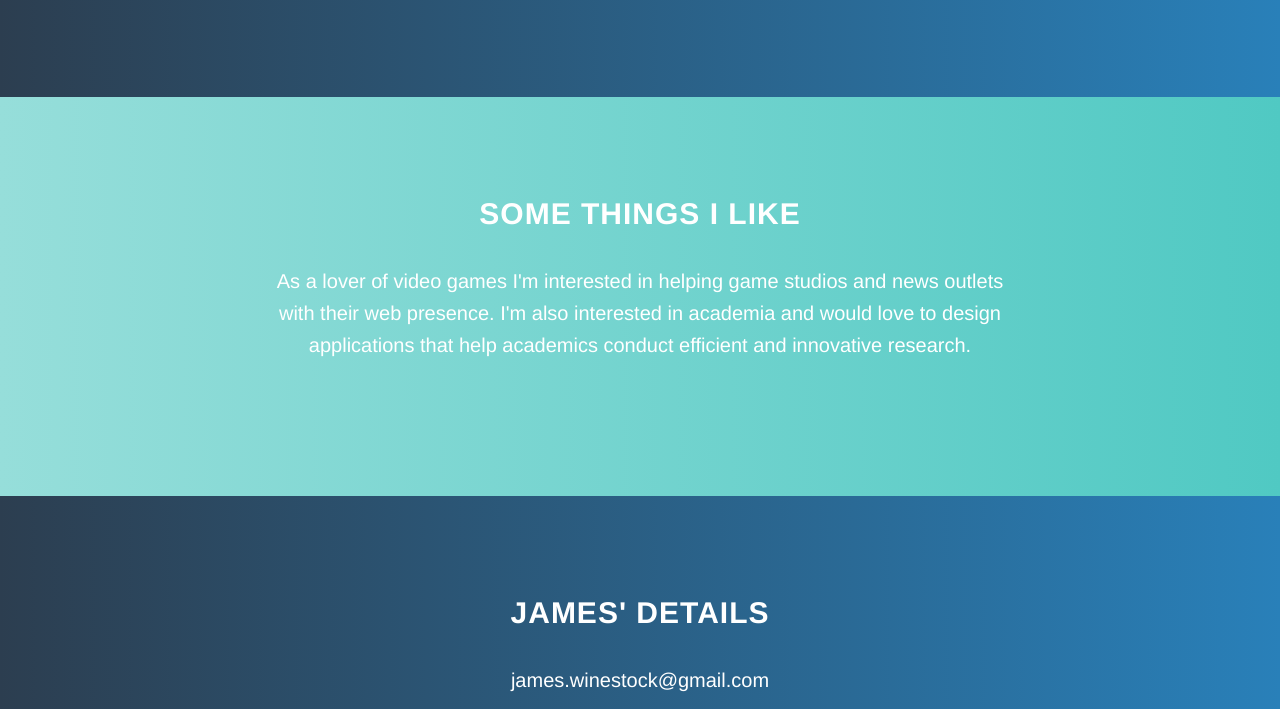
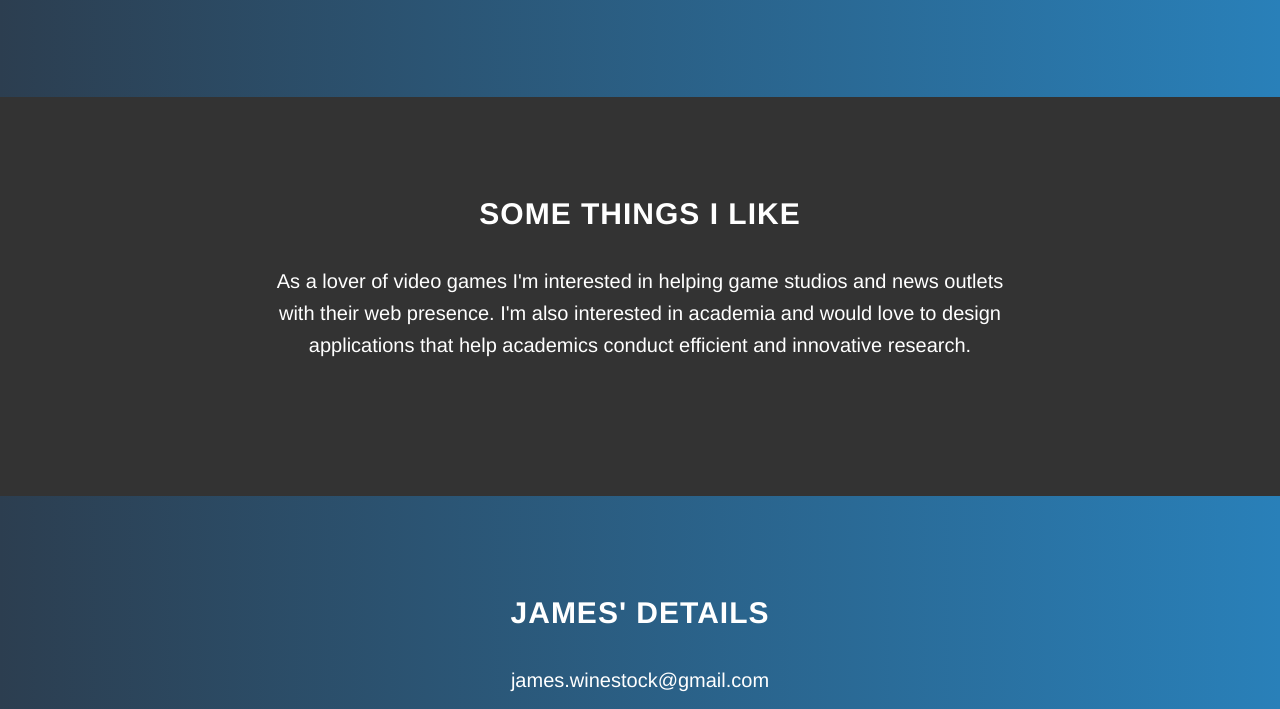
Before and after one commit to JamesWinestock/James-Winestock-Portfolio, a plain HTML site: page index.html in a window 1280 px wide. Shown: the part 1070-1779 px from the top of the page. Drawn offline with Linux system fonts and the light colour scheme; some packages are replaced by stand-ins of ours.

Commit message:
Changed background color and added design text

```diff
--- a/css/grayscale.css
+++ b/css/grayscale.css
@@ -268,10 +268,10 @@ a:focus {
     width: 100%;
     padding: 100px 0;
     color: #fff;
-    background-color: #43cea2;
-    background: #50C9C3; /* fallback for old browsers */
-    background: -webkit-linear-gradient(to left, #50C9C3 , #96DEDA); /* Chrome 10-25, Safari 5.1-6 */
-    background: linear-gradient(to left, #50C9C3 , #96DEDA); /* W3C, IE 10+/ Edge, Firefox 16+, Chrome 26+, Opera 12+, Safari 7+ */
+    background-color: #333333;
+    background: #333333; /* fallback for old browsers */
+    /*background: -webkit-linear-gradient(to left, #50C9C3 , #96DEDA); /* Chrome 10-25, Safari 5.1-6 */*/
+    /*background: linear-gradient(to left, #50C9C3 , #96DEDA); /* W3C, IE 10+/ Edge, Firefox 16+, Chrome 26+, Opera 12+, Safari 7+ */
     -webkit-background-size: cover;
     -moz-background-size: cover;
     background-size: cover;
```
Also changed, not shown: 1 other file.
